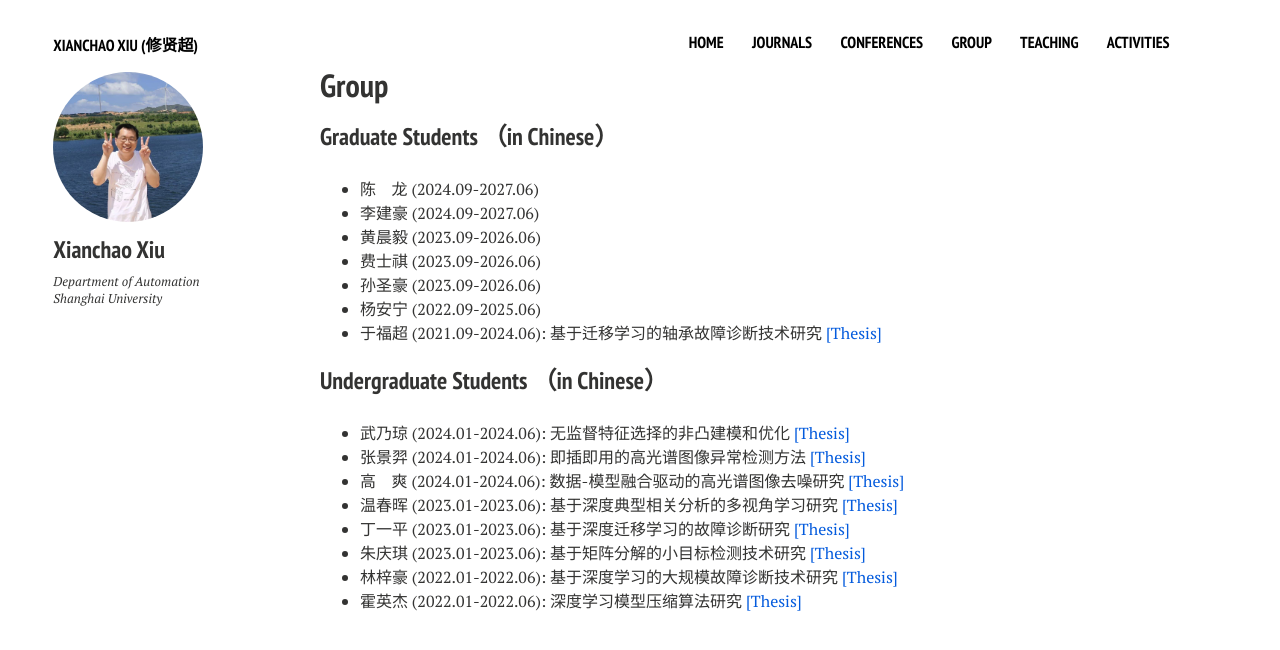
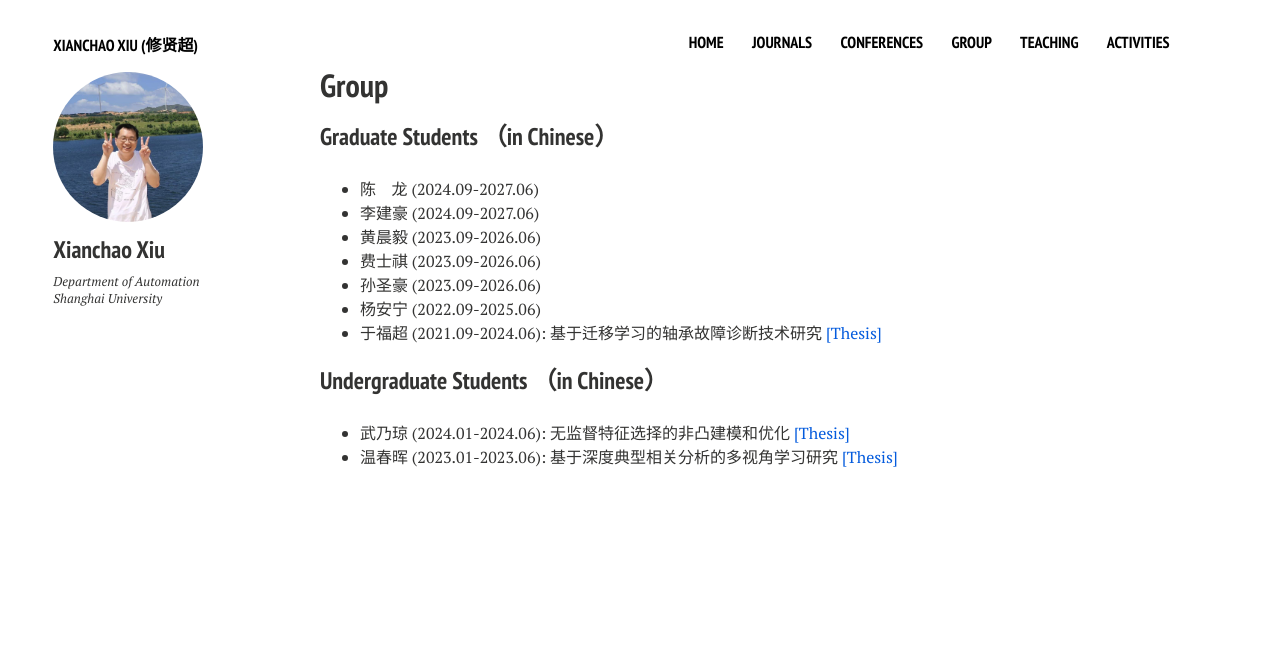
Before and after one commit to xianchaoxiu/xianchaoxiu.github.io, a Jekyll site: the page built from group/index.md, in a window 1280 px wide. Shown: the top 650 px of the page. Built offline with Jekyll 4.4.1, drawn with Linux system fonts in a browser that asks for light colours; nearby versions of some CDN libraries.

Commit message:
Update index.md

```diff
--- a/group/index.md
+++ b/group/index.md
@@ -19,10 +19,4 @@ share: false
 
 ### Undergraduate Students （in Chinese）
 * 武乃琼 (2024.01-2024.06): 无监督特征选择的非凸建模和优化 <a href="../group/2024-武乃琼.pdf" class="textlink" target="_blank">[Thesis]</a>  <br>
-* 张景羿 (2024.01-2024.06): 即插即用的高光谱图像异常检测方法 <a href="../group/2024-张景羿.pdf" class="textlink" target="_blank">[Thesis]</a>  <br>
-* 高 &nbsp; &nbsp;爽 (2024.01-2024.06): 数据-模型融合驱动的高光谱图像去噪研究 <a href="../group/2024-高爽.pdf" class="textlink" target="_blank">[Thesis]</a>  <br>
 * 温春晖 (2023.01-2023.06): 基于深度典型相关分析的多视角学习研究 <a href="../group/2023-温春晖.pdf" class="textlink" target="_blank">[Thesis]</a>   <br>
-* 丁一平 (2023.01-2023.06): 基于深度迁移学习的故障诊断研究 <a href="../group/2023-丁一平.pdf" class="textlink" target="_blank">[Thesis]</a> <br>
-* 朱庆琪 (2023.01-2023.06): 基于矩阵分解的小目标检测技术研究 <a href="../group/2023-朱庆琪.pdf" class="textlink" target="_blank">[Thesis]</a> <br>
-* 林梓豪 (2022.01-2022.06): 基于深度学习的大规模故障诊断技术研究 <a href="../group/2022-林梓豪.pdf" class="textlink" target="_blank">[Thesis]</a> <br>
-* 霍英杰 (2022.01-2022.06): 深度学习模型压缩算法研究 <a href="../group/2022-霍英杰.pdf" class="textlink" target="_blank">[Thesis]</a> <br>
```
